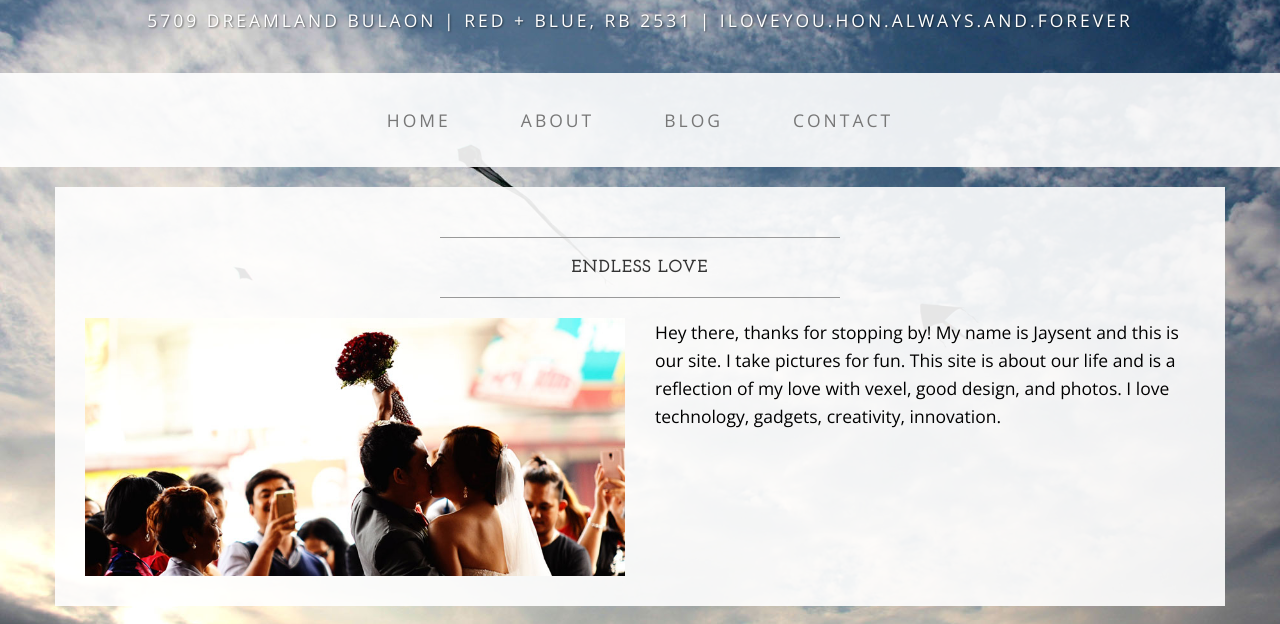
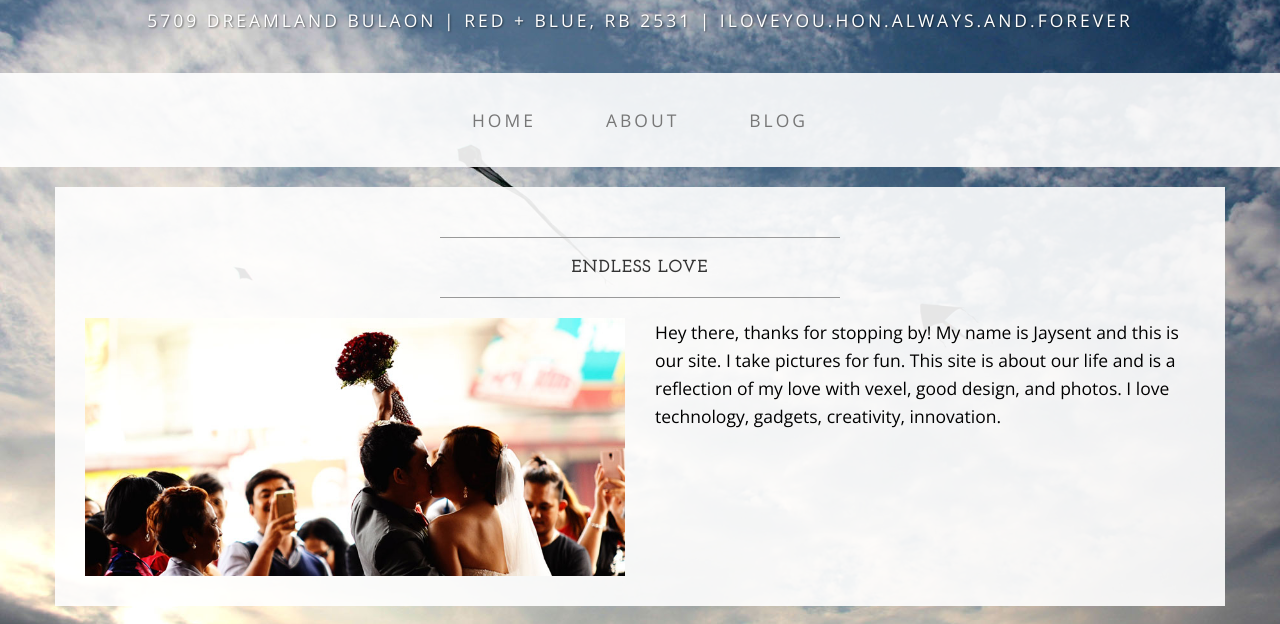
Before and after one commit to Jaysent/jaysent.github.io, a plain HTML site: page about.html in a window 1280 px wide. Shown: the part 103-727 px from the top of the page. Drawn offline with nearby package versions, Linux system fonts and the light colour scheme.

Commit message:
Update about.html

```diff
--- a/about.html
+++ b/about.html
@@ -61,7 +61,7 @@
                     <li>
                         <a href="blog.html">Blog</a>
                     </li>
-                    <li>
+                    <!-- <li>
                         <a href="contact.html">Contact</a>
                     </li>
                 </ul>
```
